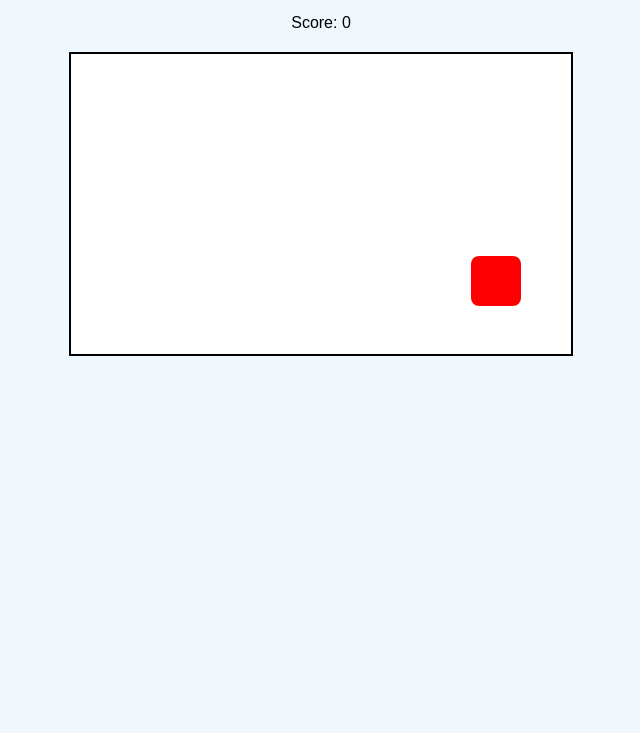
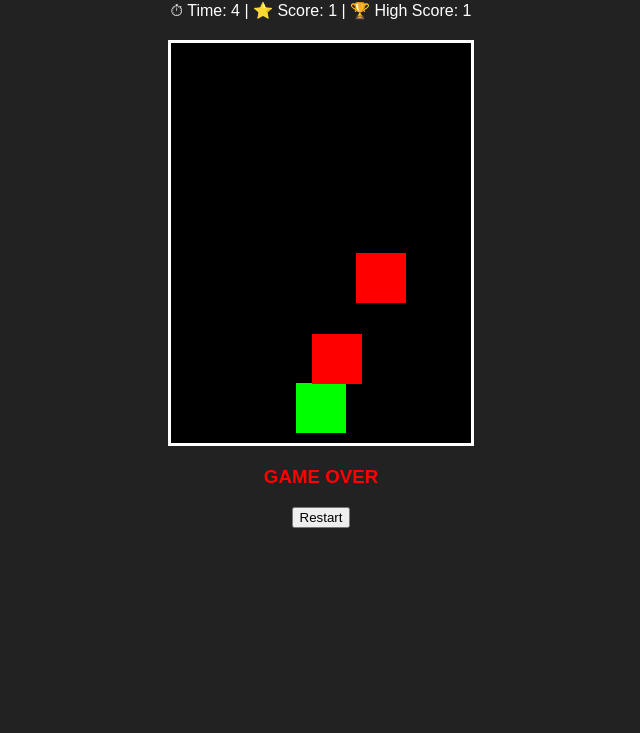
Before and after one commit to niranjanaditya7292011-a11y/A-game-for-fresh-our-mood, a plain HTML site: page index.html in a window 1280 px wide. Shown: the part 67-800 px from the top of the page, without its empty margins (319-959 px from the left). Drawn offline with Linux system fonts and the light colour scheme.

Commit message:
Add files via upload

```diff
--- a/index.html
+++ b/index.html
@@ -1,95 +1,56 @@
- <!DOCTYPE html>
-<html lang="en">
+<!DOCTYPE html>
+<html>
 <head>
-  <meta charset="UTF-8">
-  <title>Click the Box Game</title>
-  <style>
-    body {
-  font-family: Arial, sans-serif;
-  text-align: center;
-  background-color: #f0f8ff;
-}
-
-h1 {
-  color: #333;
-}
-
-#gameArea {
-  width: 500px;
-  height: 300px;
-  border: 2px solid #000;
-  margin: 20px auto;
-  position: relative;
-  background-color: white;
-   overflow: hidden;
-}
-
-#box {
-  width: 50px;
-  height: 50px;
-  background-color: red;
-  position: absolute;
-  animation: moveBox 3s infinite alternate;
-  cursor: pointer;
-  border-radius: 8px;
-  motion-rotation: auto;
-
-}
-.move-box {
-  width: 100px;
-  position: absolute;
-  animation: moveAround 5s infinite linear;
-}
-/* Animation */
-@keyframes moveBox {
-     0%   { top: 50%; left: 50%; right:800% ; up :30%; down:60%;}
-  25%  { top: 50%; left: 80%; right:800% ;up :30%; down:60%; }
-  50%  { top: 80%; left: 80%; right:800% ;up :30%; down:60%; }
-  75%  { top: 80%; left: 50%;  right:800% ; up :30%; down:60%;}
-  100% { top: 50%; left: 50%; right:800% ;up :30%; down:60%;}
-
-}
-
-/* Click effect */
-.box:active {
-    background: green;
-}
-  </style>
+  <title>Keyboard Game</title>
+  <link rel="stylesheet" href="style .css ">
 </head>
 <body>
 
-  <h1>🎯 Click the Box Game</h1>
-  <p>Score: <span id="score">0</span></p>
+<h2>Dodge Game</h2>
 
-    <div class="game-area">
-        <div class="box"></div>
-    </div>
+<div class="info">
+  ⏱ Time: <span id="time">0</span> |
+  ⭐ Score: <span id="score">0</span> |
+  🏆 High Score: <span id="highScore">0</span>
+</div>
 
-  <div id="gameArea">
-    <div id="box"></div>
-  </div>
+<div id="game">
+  <div id="player"></div>
+</div>
 
+<h3 id="gameOver">GAME OVER</h3>
+<button onclick="restart()">Restart</button>
 
-  <script>
-    let score = 0;
-    const box = document.getElementById("box");
-    const scoreText = document.getElementById("score");
-    const gameArea = document.getElementById("gameArea");
+<audio id="hitSound" src="<!DOCTYPE html>
+<html>
+<head>
+  <title>Keyboard Game</title>
+  <link rel="stylesheet" href="style.css">
+</head>
+<body>
 
-    box.addEventListener("click", () => {
-      score++;
-      scoreText.textContent = score;
+<h2>Dodge Game</h2>
 
-      const maxX = gameArea.clientWidth - box.clientWidth;
-      const maxY = gameArea.clientHeight - box.clientHeight;
+<div class="info">
+  ⏱ Time: <span id="time">0</span> |
+  ⭐ Score: <span id="score">0</span> |
+  🏆 High Score: <span id="highScore">0</span>
+</div>
 
-      const randomX = Math.random() * maxX;
-      const randomY = Math.random() * maxY;
+<div id="game">
+  <div id="player"></div>
+</div>
 
-      box.style.left = randomX + "px";
-      box.style.top = randomY + "px";
-    });
-  </script>
+<h3 id="gameOver">GAME OVER</h3>
+<button onclick="restart()">Restart</button>
 
+<audio src="https://www.soundjay.com/button/sounds/button-10.mp3"></audio>
+
+<script src="script.js"></script>
 </body>
 </html>
+ "></audio>
+
+<script src="script.js "></script>
+</body>
+</html>
--- /dev/null
+++ b/script.js
@@ -0,0 +1,98 @@
+let player = document.getElementById("player");
+let game = document.getElementById("game");
+let scoreEl = document.getElementById("score");
+let timeEl = document.getElementById("time");
+let highScoreEl = document.getElementById("highScore");
+let hitSound = document.getElementById("hitSound");
+let gameOverText = document.getElementById("gameOver");
+
+let score = 0;
+let time = 0;
+let speed = 3;
+let gameRunning = true;
+
+let highScore = localStorage.getItem("highScore") || 0;
+highScoreEl.innerText = highScore;
+
+/* ⌨️ KEYBOARD CONTROL */
+document.addEventListener("keydown", e => {
+  if (!gameRunning) return;
+
+  let left = player.offsetLeft;
+
+  if (e.key === "ArrowLeft" && left > 0) {
+    player.style.left = left - 20 + "px";
+  }
+  if (e.key === "ArrowRight" && left < 250) {
+    player.style.left = left + 20 + "px";
+  }
+});
+
+/* ⏱ TIMER */
+setInterval(() => {
+  if (gameRunning) {
+    time++;
+    timeEl.innerText = time;
+  }
+}, 1000);
+
+/* 🔴 CREATE ENEMY */
+function createEnemy() {
+  if (!gameRunning) return;
+
+  let enemy = document.createElement("div");
+  enemy.classList.add("enemy");
+  enemy.style.left = Math.floor(Math.random() * 250) + "px";
+  game.appendChild(enemy);
+
+  let fall = setInterval(() => {
+    let enemyTop = enemy.offsetTop;
+    enemy.style.top = enemyTop + speed + "px";
+
+    /* ❌ GAME OVER CONDITION */
+    if (collision(enemy, player)) {
+      hitSound.play();
+      gameOver();
+      clearInterval(fall);
+    }
+
+    /* ✅ SCORE INCREASE */
+    if (enemyTop > 400) {
+      enemy.remove();
+      score++;
+      scoreEl.innerText = score;
+      clearInterval(fall);
+    }
+  }, 20);
+}
+
+setInterval(createEnemy, 1200);
+
+/* 💥 COLLISION DETECTION */
+function collision(a, b) {
+  let aRect = a.getBoundingClientRect();
+  let bRect = b.getBoundingClientRect();
+
+  return !(
+    aRect.bottom < bRect.top ||
+    aRect.top > bRect.bottom ||
+    aRect.right < bRect.left ||
+    aRect.left > bRect.right
+  );
+}
+
+/* 🛑 GAME OVER */
+function gameOver() {
+  gameRunning = false;
+  gameOverText.style.display = "block";
+
+  if (score > highScore) {
+    localStorage.setItem("highScore", score);
+    highScoreEl.innerText = score;
+  }
+}
+
+/* 🔄 RESTART */
+function restart() {
+  location.reload();
+}
--- a/style .css
+++ b/style .css
@@ -1,27 +1,38 @@
 body {
-  font-family: Arial, sans-serif;
   text-align: center;
-  background-color: #f0f8ff;
+  font-family: Arial;
+  background: #222;
+  color: white;
 }
 
-h1 {
-  color: #333;
+#game {
+  width: 300px;
+  height: 400px;
+  border: 3px solid white;
+  margin: 20px auto;
+  position: relative;
+  overflow: hidden;
+  background: black;
 }
 
-#gameArea {
-  width: 500px;
-  height: 300px;
-  border: 2px solid #000;
-  margin: 20px auto;
-  position: relative;
-  background-color: white;
+#player {
+  width: 50px;
+  height: 50px;
+  background: lime;
+  position: absolute;
+  bottom: 10px;
+  left: 125px;
 }
 
-#box {
+.enemy {
   width: 50px;
   height: 50px;
-  background-color: red;
+  background: red;
   position: absolute;
-  cursor: pointer;
-  border-radius: 8px;
+  top: 0;
 }
+
+#gameOver {
+  color: red;
+  display: none;
+}
```
